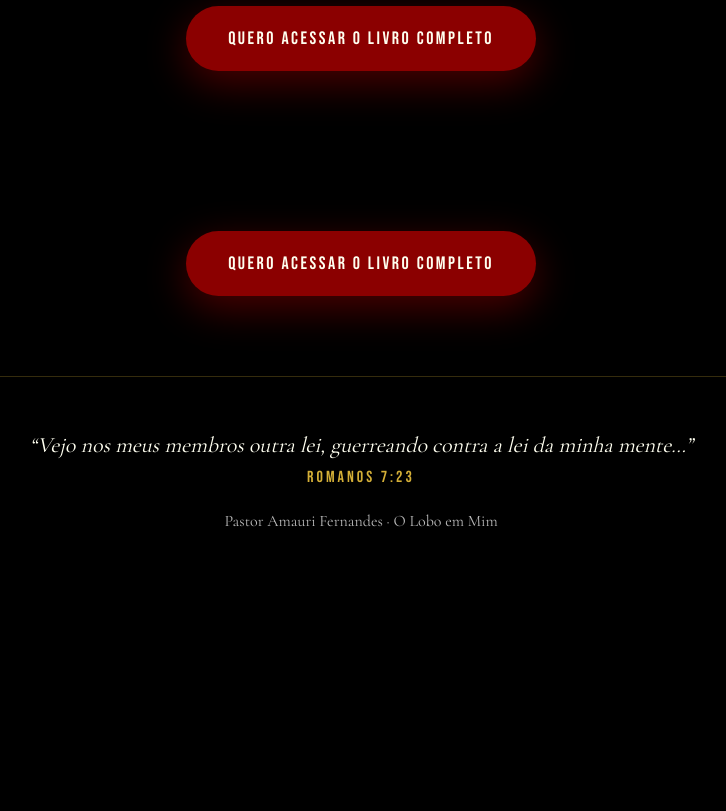
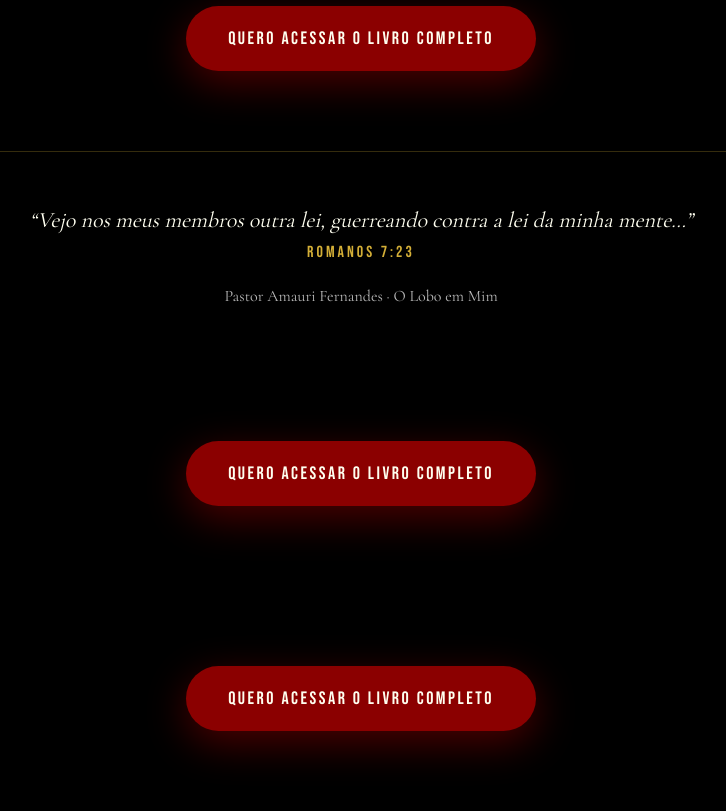
Before and after one commit to amaurifernandes5108/lobo-em-mim, a website: page index.html in a window 1280 px wide. Shown: the part 5667-6478 px from the top of the page, without its empty margins (279-1005 px from the left). Before the commit the page ends 6253 px from the top, so only its background shows below. Drawn offline with nearby package versions, Linux system fonts and the light colour scheme; a script that the page names is missing.

Commit message:
Botão de compra final inserido

```diff
--- a/index.html
+++ b/index.html
@@ -555,17 +555,15 @@ importHotmart();
     </div>
   </section>
 
-  <section style="text-align:center;padding:80px 10%;">
+
+
+<section style="text-align:center;padding:80px 10%;background:#000;">
   <a href="https://go.hotmart.com/E105549950G" class="cta" target="_blank">
     QUERO ACESSAR O LIVRO COMPLETO
   </a>
 </section>
-<section style="text-align:center;padding:80px 10%;">
-  <a onclick="return false;" href="https://pay.hotmart.com/E105549950G?checkoutMode=2"
-     class="cta hotmart-fb hotmart__button-checkout" target="_blank">
-     QUERO ACESSAR O LIVRO COMPLETO
-  </a>
-</section><footer>
+
+<footer>
     <p class="verse">
       “Vejo nos meus membros outra lei, guerreando contra a lei da minha mente…”
     </p>
@@ -573,5 +571,21 @@ importHotmart();
     <p>Pastor Amauri Fernandes · O Lobo em Mim</p>
   </footer>
 
+
+<section style="text-align:center;padding:80px 10%;background:#000;">
+  <a href="https://go.hotmart.com/E105549950G" class="cta" target="_blank">
+    QUERO ACESSAR O LIVRO COMPLETO
+  </a>
+</section>
 </body>
 </html>
+
+
+
+
+
+<section style="text-align:center;padding:80px 10%;background:#000;">
+  <a href="https://go.hotmart.com/E105549950G" class="cta" target="_blank">
+    QUERO ACESSAR O LIVRO COMPLETO
+  </a>
+</section>
```
